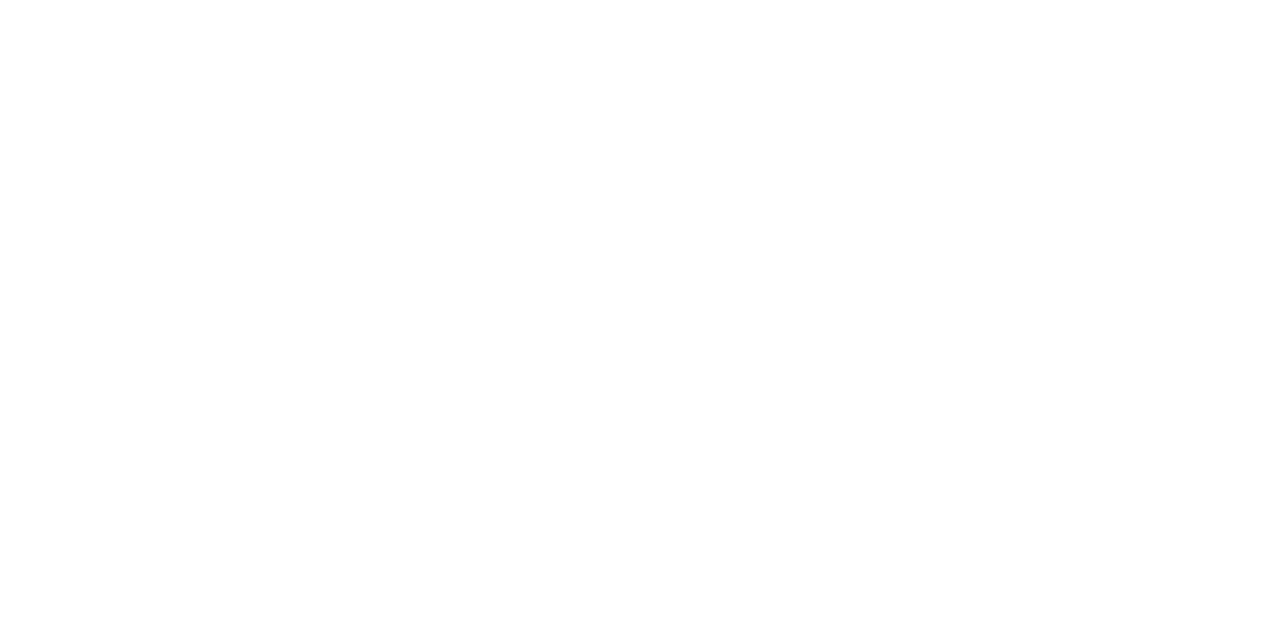
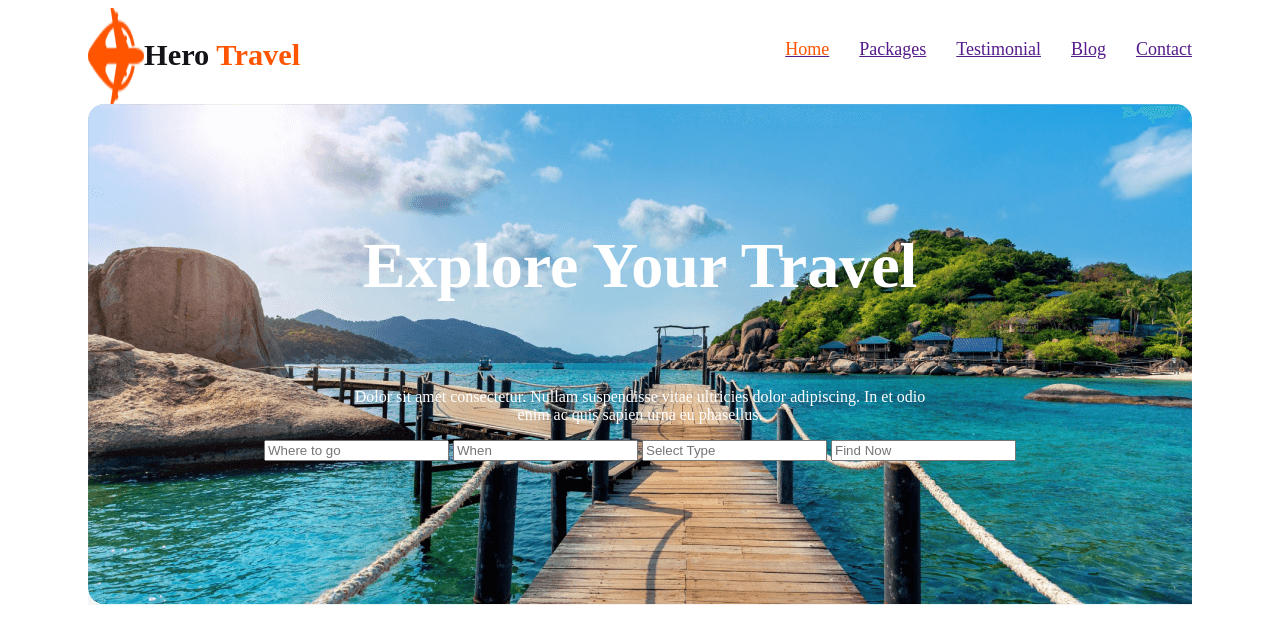
Before and after one commit to AlifRahman123/Hero-travel.A2, a plain HTML site: page index.html in a window 1280 px wide. Shown: the top 644 px of the page. Drawn offline with Linux system fonts and the light colour scheme.

Commit message:
added intro part

```diff
--- a/index.html
+++ b/index.html
@@ -3,14 +3,49 @@
 <head>
     <meta charset="UTF-8">
     <meta name="viewport" content="width=, initial-scale=1.0">
-    <title>Hero Travels</title>
+    <title>Hero Travel</title>
     <link rel="stylesheet" href="styles/styles.css">
 </head>
 <body>
+<!-- Header part -->
     <header>
+        <div class="head-part">
+
+            <div class="top-part">
+                <img class="logo" src="Images/Group 40071 (2).png" alt="">
+                <h3 class="title">Hero <span>Travel</span></h3>
+            </div>
+
+            <div class="nav-title">
+                <nav>
+                    <ul>
+                        <li><a href=""><span>Home</span></a></li>
+                        <li><a href="">Packages</a></li>
+                        <li><a href="">Testimonial</a></li>
+                        <li><a href="">Blog</a></li>
+                        <li><a href="">Contact</a></li>
+                    </ul>
+                </nav>
+
+            </div>
+
+        </div>
+    </header>
+   <!-- Introduction part  -->
+   <div class="intro">
+
+     <h4 class="explore">Explore Your Travel</h4>
+     <p class="intro-text">Dolor sit amet consectetur. Nullam suspendisse vitae ultricies dolor adipiscing. In et odio <br>enim ac quis sapien urna eu phasellus.</p>
+     <input placeholder="Where to go">
+     <input placeholder="When">
+     <input placeholder="Select Type">
+     <input placeholder="Find Now">
+
+   </div>
 
 
-    </header>
+
+
 
 
     <footer>
--- a/styles/styles.css
+++ b/styles/styles.css
@@ -0,0 +1,64 @@
+.head-part{
+    display: flex;
+    justify-content: space-between;
+    text-align: center;
+    margin-left: 80px;
+    margin-right: 80px;
+}
+
+.top-part{
+    display: flex;
+    color: #131318;
+font-size: 26px;
+font-weight: 800;
+
+
+}
+nav > ul {
+    display: flex;
+}
+
+.top-part{
+    display: flex;
+
+}
+
+ul>li{
+    list-style: none;
+    padding-left: 30px;
+    text-decoration: none;
+font-size: 18px;
+padding-top: 15px;
+}
+
+span{
+    color: #FF5400;
+}
+
+.intro{
+    text-align: center;
+    background-image:url(/Images/Group\ 13\ \(1\)\ \(1\).png);
+    background-repeat: no-repeat;
+    margin-left: 80px;
+    margin-right: 80px;
+    padding-bottom: 100%;
+    border-radius: 16px;
+    padding-top: 40px;
+
+}
+.explore{
+    color: #FFF;
+
+font-family: Mulish;
+font-size: 64px;
+font-style: normal;
+font-weight: 800;
+line-height: normal;
+
+}
+.intro-text{
+    color: #FFF;
+text-align: center;
+font-size: 16px;
+
+}
```
